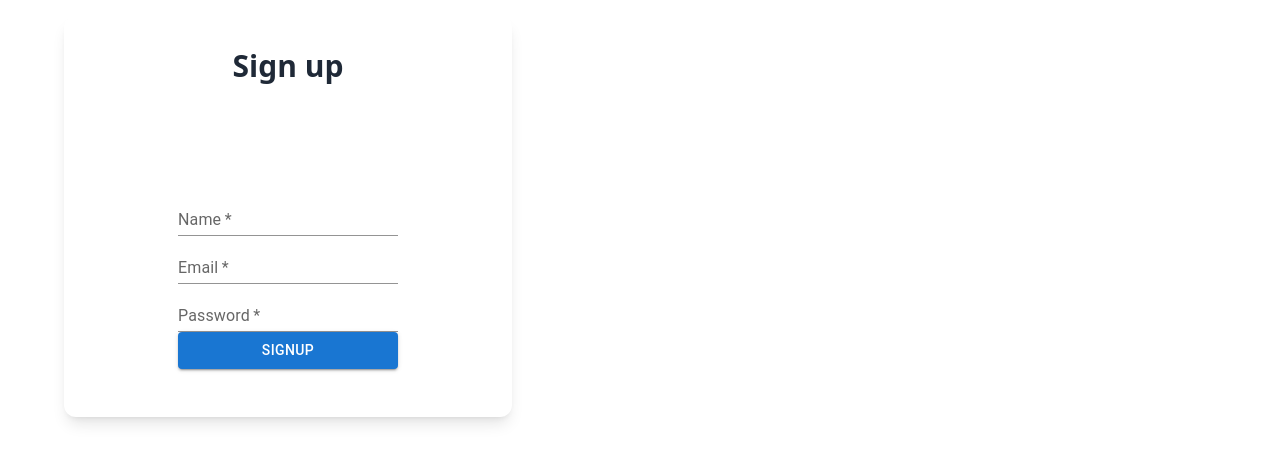
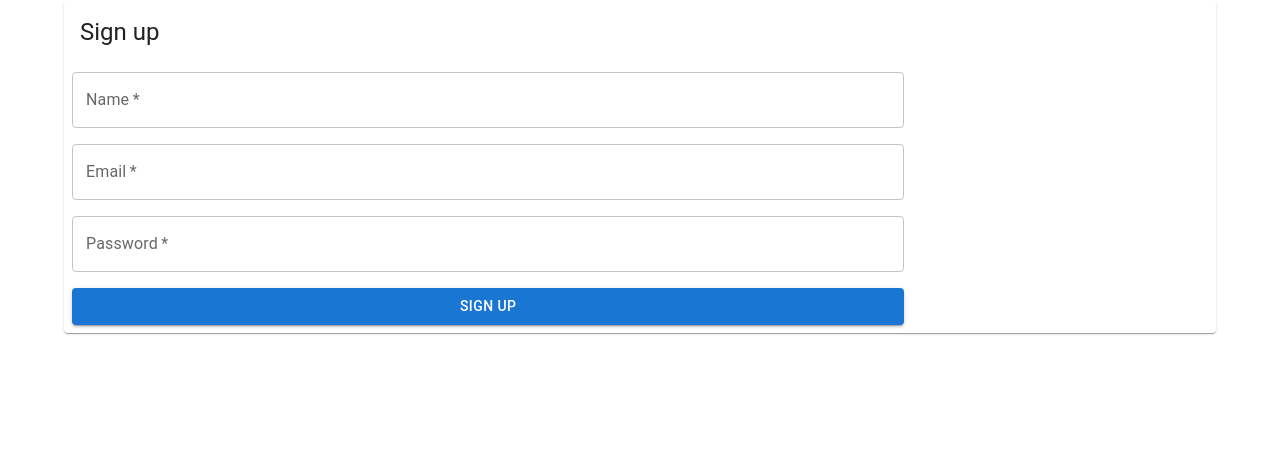
Before and after one commit to epot/gifterv2, a React (Vite) app in the folder client/: page /signup in a window 1280 px wide. Shown: the top 462 px of the page. Built offline with nearby package versions, Linux system fonts and the light colour scheme; no server answers.

Commit message:
better form validation

```diff
--- a/client/package.json
+++ b/client/package.json
@@ -14,14 +14,16 @@
     "@emotion/styled": "^11.14.1",
     "@mui/icons-material": "^7.3.4",
     "@mui/lab": "^7.0.1-beta.18",
-    "@mui/material": "^7.3.3",
+    "@mui/material": "^7.3.4",
     "@mui/x-date-pickers": "^8.12.0",
     "axios": "^1.12.2",
     "dayjs": "^1.11.18",
+    "formik": "^2.4.6",
     "react": "^18.3.1",
     "react-dom": "^18.3.1",
     "react-router-dom": "^6.28.0",
-    "sweetalert2": "^11.23.0"
+    "sweetalert2": "^11.23.0",
+    "yup": "^1.7.1"
   },
   "devDependencies": {
     "@eslint/js": "^9.13.0",
--- a/client/src/components/Card.tsx
+++ /dev/null
@@ -1,17 +0,0 @@
-import React from "react";
-
-interface CardProps {
-  children: React.ReactNode;
-}
-
-const Card: React.FC<CardProps> = ({ children }) => {
-  return (
-    <>
-      <div className="bg-white rounded-xl shadow-lg p-8 w-11/12 max-w-md text-center flex flex-col justify-between min-h-[400px] mt-4">
-        {children}
-      </div>
-    </>
-  );
-};
-
-export default Card;
--- a/client/src/components/Login.tsx
+++ b/client/src/components/Login.tsx
@@ -12,19 +12,22 @@ import Typography from '@mui/material/Typography';
 import Container from '@mui/material/Container';
 import Grid from '@mui/material/Grid';
 import Box from '@mui/material/Box';
+import { Formik, Form } from 'formik';
+import * as Yup from 'yup';
+
+const validationSchema = Yup.object().shape({
+    email: Yup.string()
+        .email('Invalid email')
+        .required('Email is required'),
+    password: Yup.string().required('Password is required'),
+});
 
 const Login: React.FC = () => {
   const navigate = useNavigate();
 
-
-  const [email, setEmail] = useState("")
-  const [password, setPassword] = useState("")
-
-  async function handleLogin(e: any){
-        e.preventDefault()
+  async function handleLogin(values: any){
     try {
-            const requestBody = {email, password}
-            const response = await axios.post('/auth/login', requestBody)
+        const response = await axios.post('/auth/login', values)
         localStorage.setItem('access_token', response.data.access_token)
         navigate('/')
     } catch (error: any) {
@@ -96,13 +99,50 @@ const Login: React.FC = () => {
                 </div>
               </Grid>
               <Grid size={12}>
-                <TextField onChange={e => {setEmail(e.target.value)}} id="email" label="Email" type="email" variant="standard" required />
-              </Grid>
-              <Grid size={12}>
-                <TextField onChange={e => {setPassword(e.target.value)}} id="password" label="Password" type="password" variant="standard" required />
-              </Grid>
-              <Grid size={12}>
-                <Button variant="contained" onClick = {handleLogin}>Login</Button>
+                <Formik
+                    initialValues={{email: '', password: ''}}
+                    validationSchema={validationSchema}
+                    onSubmit={handleLogin}
+                >
+                    {({
+                          handleSubmit,
+                          touched,
+                          errors,
+                          handleChange,
+                          handleBlur
+                      }) => (
+                        <Form onSubmit={handleSubmit}>
+                            <TextField
+                                label="Email"
+                                variant="outlined"
+                                name="email"
+                                fullWidth
+                                required
+                                onChange={handleChange}
+                                onBlur={handleBlur}
+                                error={Boolean(touched.email && errors.email)}
+                                helperText={touched.email && errors.email}
+                                sx={{mb: 2}}
+                            />
+                            <TextField
+                                label="Password"
+                                variant="outlined"
+                                name="password"
+                                type="password"
+                                fullWidth
+                                required
+                                onChange={handleChange}
+                                onBlur={handleBlur}
+                                error={Boolean(touched.password && errors.password)}
+                                helperText={touched.password && errors.password}
+                                sx={{mb: 2}}
+                            />
+                            <Button type="submit" variant="contained" color="primary" fullWidth>
+                                Login
+                            </Button>
+                        </Form>
+                    )}
+                  </Formik>
               </Grid>
               <Grid size={12}>
                 <p style={{marginTop:"2vh"}}>Don't have an account? <Link href={'/signup'}>Create an account</Link></p>
--- a/client/src/components/NewEvent.tsx
+++ b/client/src/components/NewEvent.tsx
@@ -12,11 +12,16 @@ import { AdapterDayjs } from '@mui/x-date-pickers/AdapterDayjs';
 import { LocalizationProvider } from '@mui/x-date-pickers/LocalizationProvider';
 import CardActions from '@mui/material/CardActions';
 import Grid from '@mui/material/Grid';
+import { Formik, Form } from 'formik';
+import * as Yup from 'yup';
+
+const validationSchema = Yup.object().shape({
+    name: Yup.string().required('Name is required'),
+   // date: Yup.date().required('Date is required'),
+});
 
 const Secure: React.FC = () => {
   const navigate = useNavigate();
-
-  const [name, setName] = useState("")
   const [date, setDate] = React.useState<Dayjs | null>(dayjs('2025-12-25'));
 
   const fetchUserDetails = async () => {
@@ -36,11 +41,10 @@ const Secure: React.FC = () => {
     }
   };
 
-  async function handleCreate(e: any){
-        e.preventDefault()
+  async function handleCreate(values: any){
     try {
-            const requestBody = {name, date}
-            await axios.post('/api/events/create', requestBody)
+        values.date = date
+        await axios.post('/api/events/create', values)
         navigate('/events')
     } catch (error: any) {
         console.log(error);
@@ -63,17 +67,44 @@ const Secure: React.FC = () => {
           <CardActions>
             <Grid container spacing={1} >
               <Grid size={12}>
-                <TextField onChange={e => {setName(e.target.value)}} id="name" label="Name" variant="standard" required />
-              </Grid>
-              <Grid size={12}>
+                <Formik
+                    initialValues={{name: '', date:''}}
+                    validationSchema={validationSchema}
+                    onSubmit={handleCreate}
+                >
+                    {({
+                          handleSubmit,
+                          touched,
+                          errors,
+                          handleChange,
+                          handleBlur
+                      }) => (
+                        <Form onSubmit={handleSubmit}>
+                            <TextField
+                                label="Name"
+                                variant="outlined"
+                                name="name"
+                                fullWidth
+                                required
+                                onChange={handleChange}
+                                onBlur={handleBlur}
+                                error={Boolean(touched.name && errors.name)}
+                                helperText={touched.name && errors.name}
+                                sx={{mb: 2}}
+                            />
                             <DateField
                               label="Date"
+                              fullWidth
                               value={date}
                               onChange={d => setDate(d)}
+                              sx={{mb: 2}}
                             />
-              </Grid>
-              <Grid size={12}>
-                <Button variant="contained" onClick = {handleCreate}>Create</Button>
+                            <Button type="submit" variant="contained" color="primary" fullWidth>
+                                Create
+                            </Button>
+                        </Form>
+                    )}
+                  </Formik>
               </Grid>
             </Grid>
           </CardActions>
--- a/client/src/components/Signup.tsx
+++ b/client/src/components/Signup.tsx
@@ -1,25 +1,31 @@
 import React, { useEffect, useState } from "react";
 import axios from "axios"
 import { useNavigate } from "react-router-dom";
-import Card from "./Card.tsx";
+import Card from '@mui/material/Card';
+import CardContent from '@mui/material/CardContent';
+import CardActions from '@mui/material/CardActions';
+import Typography from '@mui/material/Typography';
 import Swal from "sweetalert2"
-import FormControl from '@mui/material/FormControl';
 import TextField from '@mui/material/TextField';
 import Button from '@mui/material/Button';
 import Container from '@mui/material/Container';
+import { Formik, Form } from 'formik';
+import * as Yup from 'yup';
+
+const validationSchema = Yup.object().shape({
+    email: Yup.string()
+        .email('Invalid email')
+        .required('Email is required'),
+    name: Yup.string().required('Name is required'),
+    password: Yup.string().required('Password is required'),
+});
 
 const Login: React.FC = () => {
   const navigate = useNavigate();
 
-  const [email, setEmail] = useState("")
-  const [password, setPassword] = useState("")
-  const [name, setName] = useState("")
-
-  async function handleSignup(e: any){
-        e.preventDefault()
+  async function handleSignup(values: any){
         try {
-            const requestBody = {email, password, name}
-            const response = await axios.post('/auth/signup', requestBody)
+            const response = await axios.post('/auth/signup', values)
             localStorage.setItem('access_token', response.data.access_token)
             navigate('/')
         } catch (error: any) {
@@ -50,19 +56,70 @@ const Login: React.FC = () => {
 
   return (
     <Container>
-      <Card>
-        <h1 className="text-3xl font-bold text-gray-800 text-center mb-6">Sign up</h1>
-        <div className="flex justify-center mb-4">
-          <div className="container" style={{marginTop:"10vh"}}>
-
-            <FormControl variant="standard">
-              <TextField onChange={e => {setName(e.target.value)}} id="name" label="Name" variant="standard" required />
-              <TextField onChange={e => {setEmail(e.target.value)}} id="email" label="Email" type="email" variant="standard" required />
-              <TextField onChange={e => {setPassword(e.target.value)}} id="password" label="Password" type="password" variant="standard" required />
-              <Button variant="contained" onClick = {handleSignup}>Signup</Button>
-            </FormControl>
-          </div>
-        </div>
+      <Card sx={{ minWidth: 275 }}>
+        <CardContent>
+          <Typography variant="h5" component="div">
+            Sign up
+          </Typography>
+        </CardContent>
+        <CardActions>
+          <Formik
+              initialValues={{email: '', name: '', password: ''}}
+              validationSchema={validationSchema}
+              onSubmit={handleSignup}
+          >
+              {({
+                    handleSubmit,
+                    touched,
+                    errors,
+                    handleChange,
+                    handleBlur
+                }) => (
+                  <Form onSubmit={handleSubmit}>
+                      <TextField
+                          label="Name"
+                          variant="outlined"
+                          name="name"
+                          fullWidth
+                          required
+                          onChange={handleChange}
+                          onBlur={handleBlur}
+                          error={Boolean(touched.name && errors.name)}
+                          helperText={touched.name && errors.name}
+                          sx={{mb: 2}}
+                      />
+                      <TextField
+                          label="Email"
+                          variant="outlined"
+                          name="email"
+                          fullWidth
+                          required
+                          onChange={handleChange}
+                          onBlur={handleBlur}
+                          error={Boolean(touched.email && errors.email)}
+                          helperText={touched.email && errors.email}
+                          sx={{mb: 2}}
+                      />
+                      <TextField
+                          label="Password"
+                          variant="outlined"
+                          name="password"
+                          type="password"
+                          fullWidth
+                          required
+                          onChange={handleChange}
+                          onBlur={handleBlur}
+                          error={Boolean(touched.password && errors.password)}
+                          helperText={touched.password && errors.password}
+                          sx={{mb: 2}}
+                      />
+                      <Button type="submit" variant="contained" color="primary" fullWidth>
+                          Sign up
+                      </Button>
+                  </Form>
+              )}
+            </Formik>
+          </CardActions>
       </Card>
     </Container>
   );
```
Also changed, not shown: 2 other files (tests, documents, lock files or other folders). Lines whose indentation alone changed are shown as unchanged.
